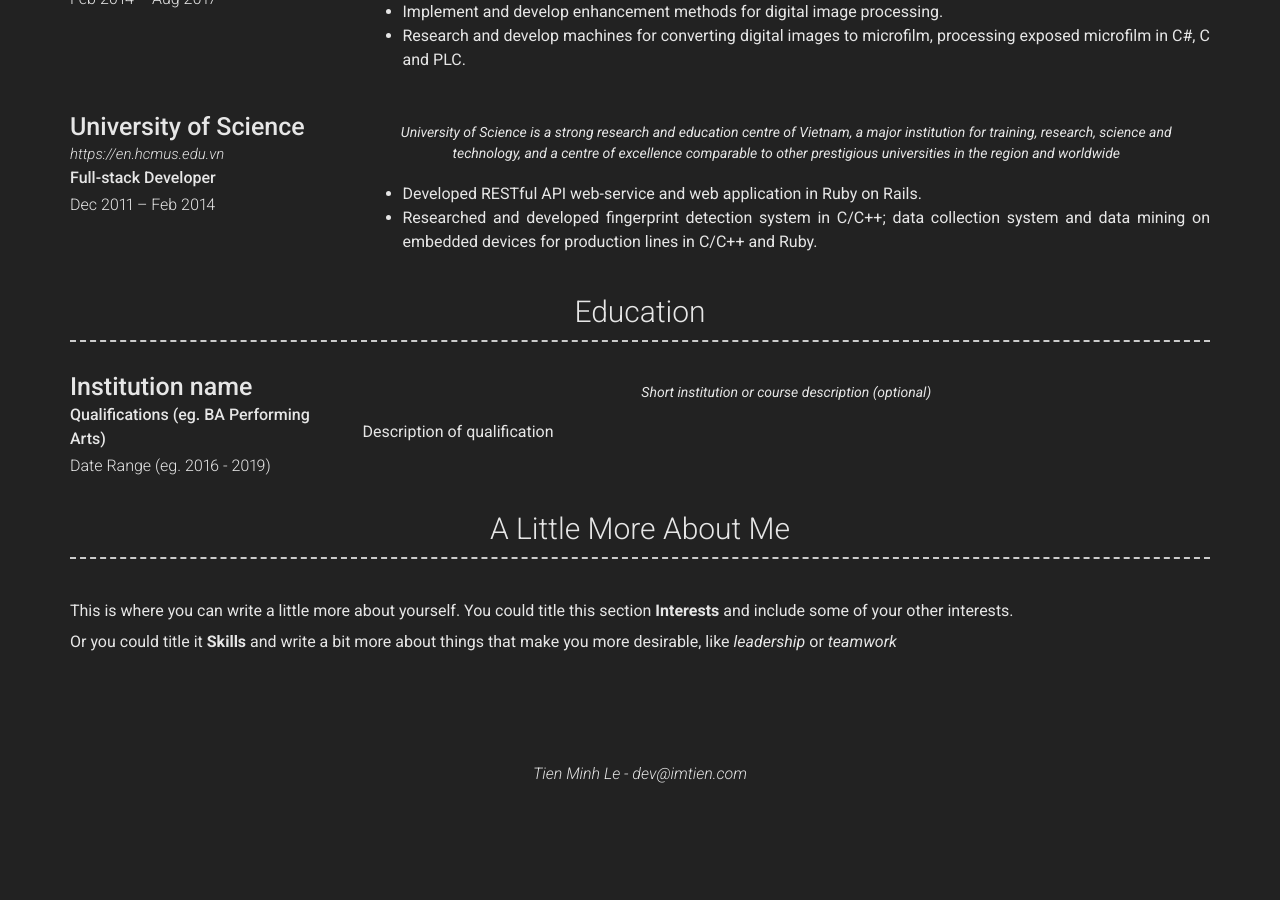
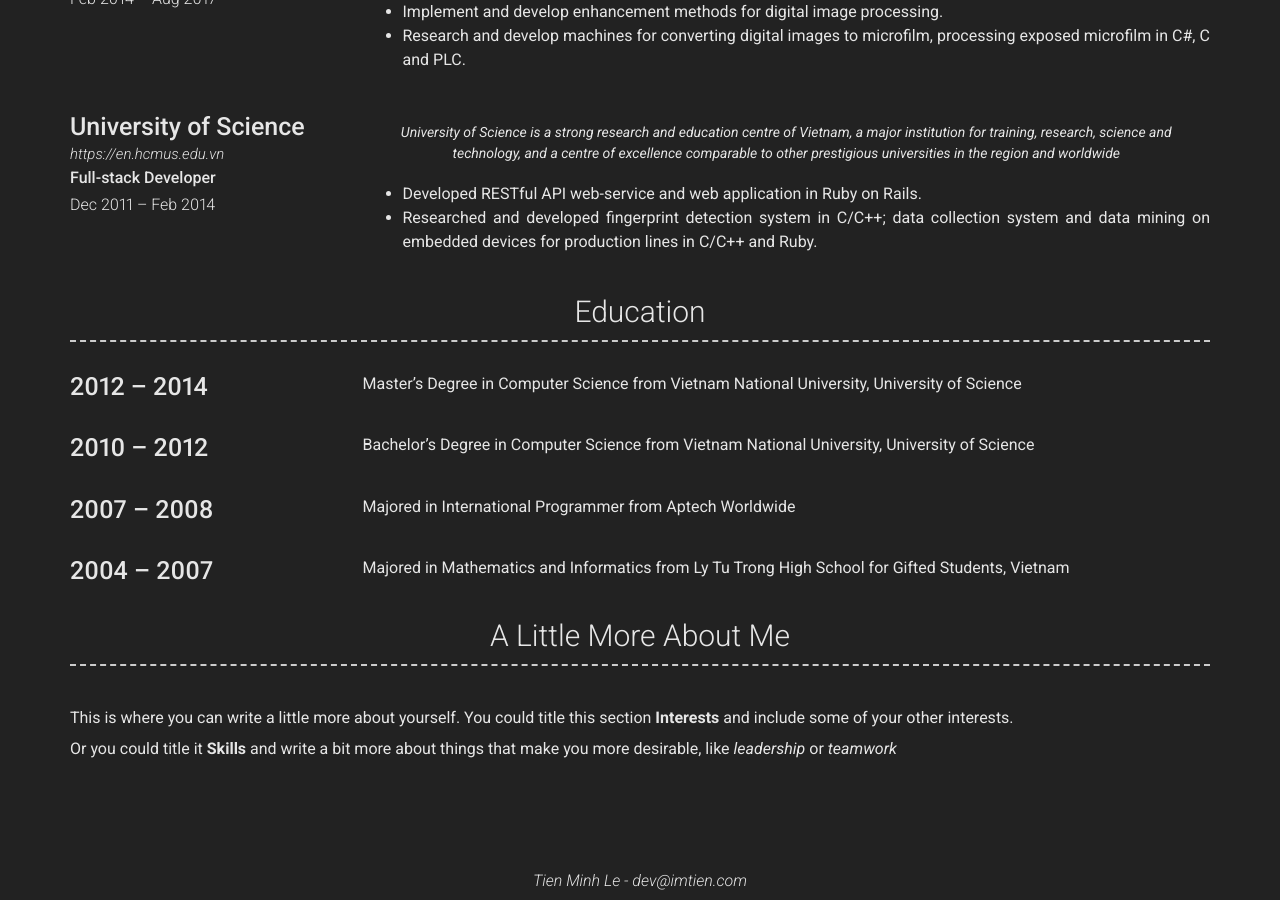
Before and after one commit to lmtien/cv, a Jekyll site: the page built from index.md, in a window 1280 px wide and 900 px high, scrolled down 1200 px. Built offline with Jekyll 4.4.1, drawn with Linux system fonts in a browser that asks for light colours; nearby versions of some CDN libraries; before the commit the page ends 1993 px from its top, so only the background shows below that; some of the changed text lies outside the part shown.

Commit message:
Update education section

```diff
--- a/_config.yml
+++ b/_config.yml
@@ -6,7 +6,7 @@ favicon: assets/favicon/favicon.ico
 
 # Personal info
 name: Tien Minh Le
-title: Tech Lead
+title: Senior Software Engineer
 email: dev@imtien.com
 # phone: Your phone number (optional)
 website: imtien.com
--- a/_data/education.yml
+++ b/_data/education.yml
@@ -1,9 +1,24 @@
-# Education Template
+# Education
 - layout: left
-  name: Institution name
-  dates: Date Range (eg. 2016 - 2019)
-  qualification: Qualifications (eg. BA Performing Arts)
-  quote: >
-    Short institution or course description (optional)
-  description: | # this will include new lines to allow paragraphs
-    Description of qualification
+  name: 2012 – 2014
+  # dates: Date Range (eg. 2016 - 2019)
+  # qualification: Master’s Degree
+  # quote: >
+  #   Institution name
+  description: |
+    Master’s Degree in Computer Science from Vietnam National University, University of Science
+
+- layout: left
+  name: 2010 – 2012
+  description: |
+    Bachelor’s Degree in Computer Science from Vietnam National University, University of Science
+
+- layout: left
+  name: 2007 – 2008
+  description: |
+    Majored in International Programmer from Aptech Worldwide
+
+- layout: left
+  name: 2004 – 2007
+  description: |
+    Majored in Mathematics and Informatics from Ly Tu Trong High School for Gifted Students, Vietnam
```
